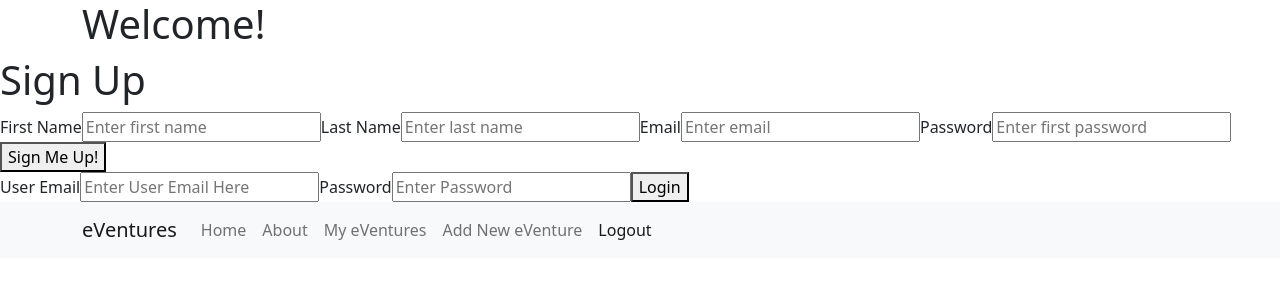
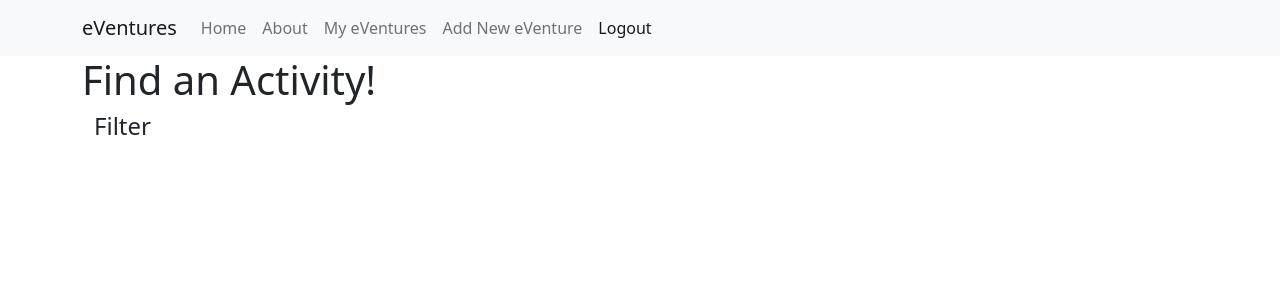
Before and after one commit to janellesh08/eVenture-Activities-App, a React (Create React App) app in the folder client/: page /activities in a window 1280 px wide. Shown: the top 300 px of the page. Built offline with nearby package versions, Linux system fonts and the light colour scheme.

Commit message:
added activities list component to client side

```diff
--- a/client/package.json
+++ b/client/package.json
@@ -10,6 +10,7 @@
     "react": "^17.0.2",
     "react-bootstrap": "^2.0.0-rc.0",
     "react-dom": "^17.0.2",
+    "react-redux": "^7.2.5",
     "react-router-dom": "^5.3.0",
     "react-scripts": "4.0.3",
     "web-vitals": "^1.1.2"
--- /dev/null
+++ b/client/src/components/ActivitiesList.js
@@ -0,0 +1,16 @@
+import { Container } from "react-bootstrap"
+
+
+function ActivitiesList() {
+
+    return (
+        <div>
+            <Container>
+                <h4>Filter</h4>
+
+            </Container>
+        </div>
+    )
+}
+
+export default ActivitiesList
--- a/client/src/index.js
+++ b/client/src/index.js
@@ -12,6 +12,7 @@ import About from './pages/About';
 import MyEventures from './pages/MyEventures';
 import AddNewEventure from './pages/AddNewEventure';
 import App from './pages/App';
+import ActivitesPage from './pages/ActivitesPage';
 
 
 const store = createStore(reducer, window.__REDUX_DEVTOOLS_EXTENSION__ && window.__REDUX_DEVTOOLS_EXTENSION__())
@@ -19,9 +20,6 @@ const store = createStore(reducer, window.__REDUX_DEVTOOLS_EXTENSION__ && window
 
 ReactDOM.render(
   <React.StrictMode>
-    <HomePage />
-    <SignUp />
-    <Login />
     <Provider store={store}>
       <BrowserRouter>
         <BaseLayout>
@@ -31,6 +29,7 @@ ReactDOM.render(
             <Route path='/about' component={About} />
             <Route path='/my-eventures' component={MyEventures} />
             <Route path='/add-new-eventure' component={AddNewEventure} />
+            <Route path='/activities' component={ActivitesPage} />
           </Switch>
         </BaseLayout>
       </BrowserRouter>
--- /dev/null
+++ b/client/src/pages/ActivitesPage.js
@@ -0,0 +1,31 @@
+import { Container } from "react-bootstrap"
+import { connect } from "react-redux"
+import ActivitiesList from "../components/ActivitiesList"
+
+
+function ActivitesPage(props) {
+
+    return (
+        <div>
+            <Container>
+                <h1>Find an Activity!</h1>
+
+                <ActivitiesList />
+            </Container>
+        </div>
+    )
+}
+
+const mapStateToProps = (state) => {
+    return{
+
+    }
+}
+
+const mapDispatchToProps = (dispatch) => {
+    return{
+
+    }
+}
+
+export default connect(mapStateToProps, mapDispatchToProps)(ActivitesPage)
--- /dev/null
+++ b/client/src/store/actions/actionTypes.js
@@ -0,0 +1 @@
+export const FETCH_ALL_ACTIVITIES = 'FETCH_ALL_ACTIVITIES'
```
Also changed, not shown: client/src/store/creators/actionCreators.js (added, +12 -0 lines), 1 other file (tests, documents, lock files or other folders).
